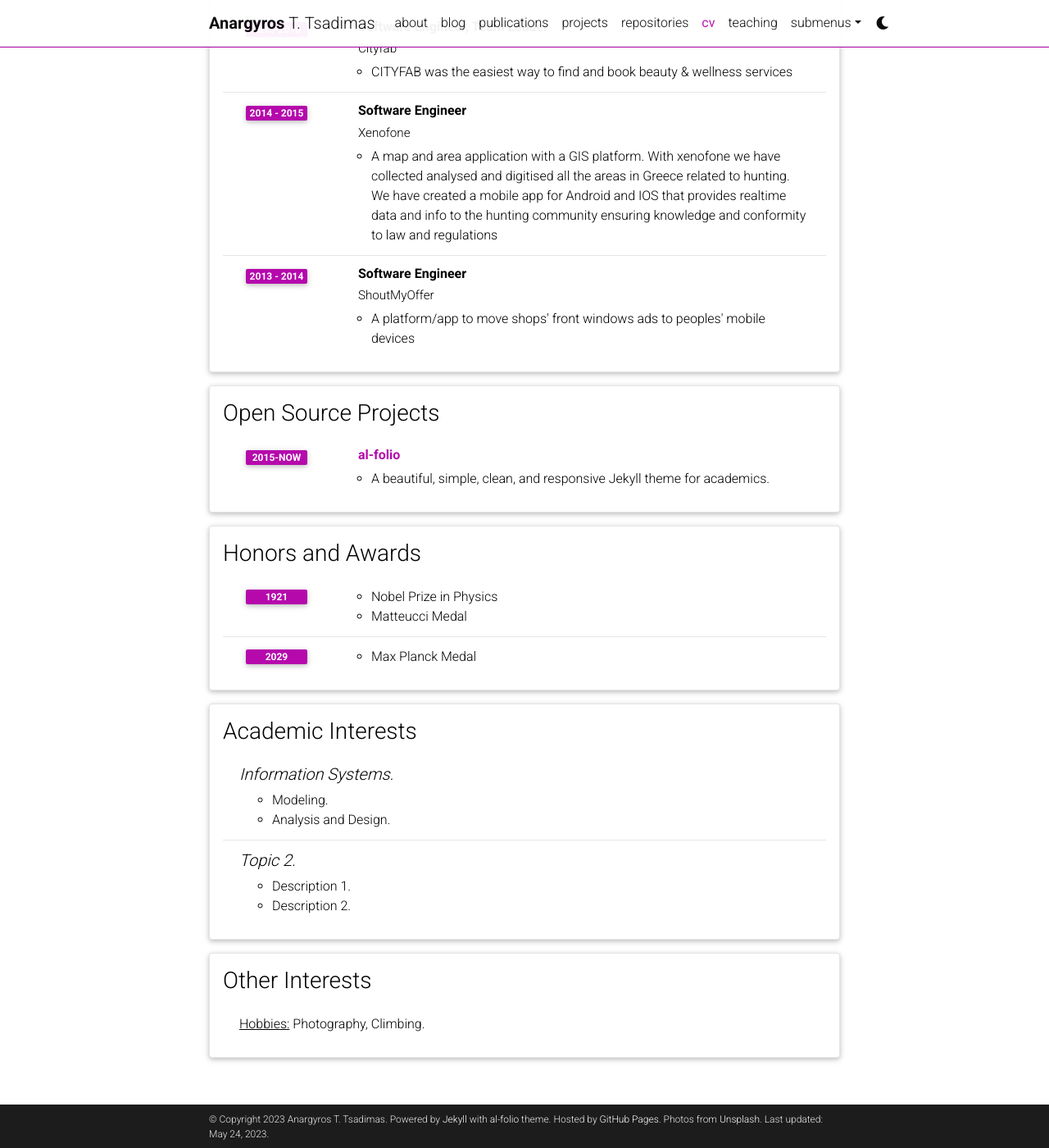
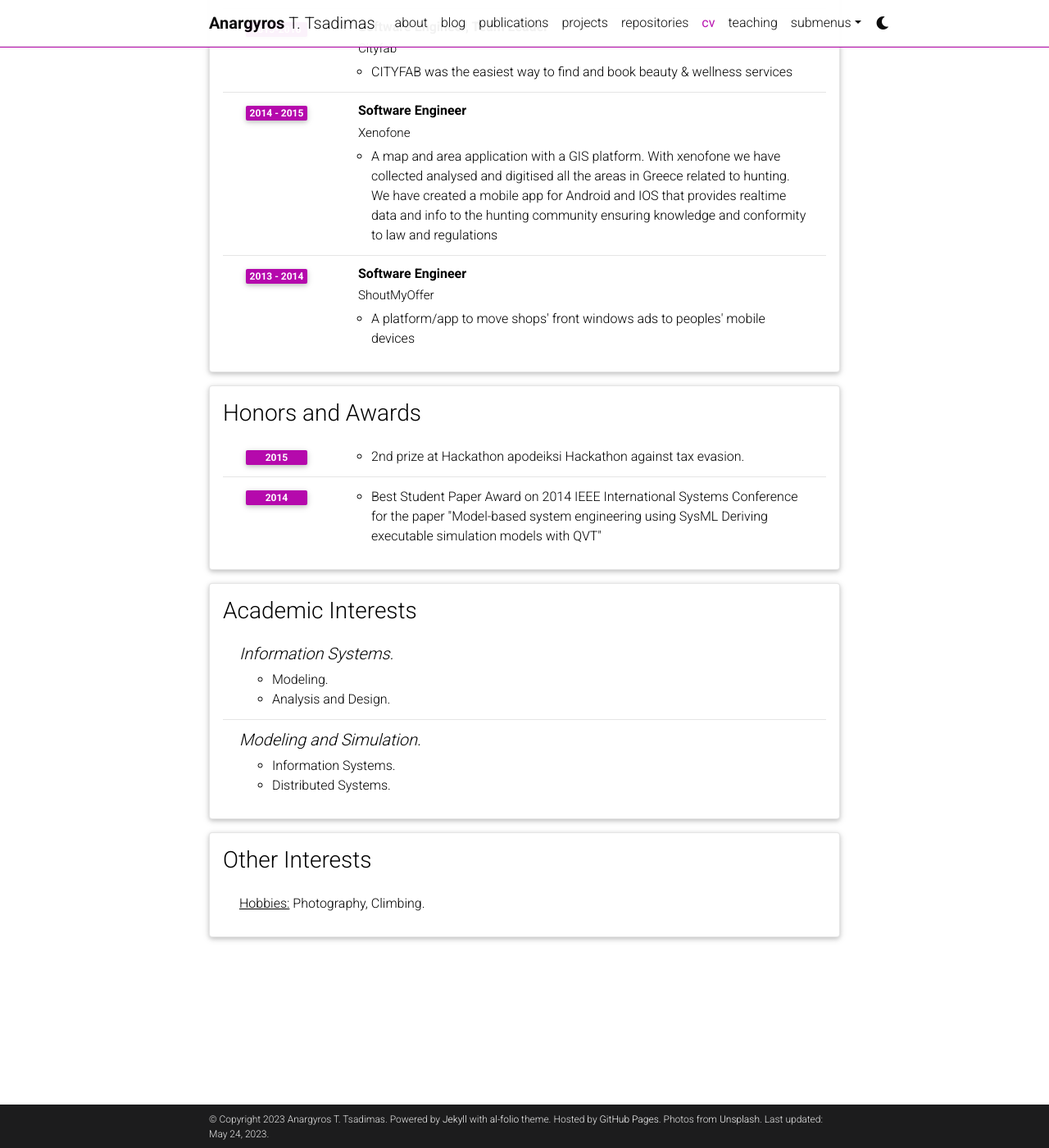
Before and after one commit to tsadimas/tsadimas.github.io, a Jekyll site: the page built from _pages/cv.md, in a window 1280 px wide and 1400 px high, scrolled down 1363 px. Shown: the whole window at 82% size. Built offline with Jekyll 4.4.1, drawn with Linux system fonts in a browser that asks for light colours; comment, search, counter and statistics services are not loaded; a style sheet for code colours, icons or effects is not loaded.

Commit message:
updated bio and cv

```diff
--- a/_data/cv.yml
+++ b/_data/cv.yml
@@ -67,23 +67,22 @@
       description:
         A platform/app to move shops' front windows ads to peoples' mobile devices
 
-- title: Open Source Projects
-  type: time_table
-  contents:
-    - title: <a href="https://github.com/alshedivat/al-folio">al-folio</a>
-      year: 2015-now
-      description: A beautiful, simple, clean, and responsive Jekyll theme for academics.
+# - title: Open Source Projects
+#   type: time_table
+#   contents:
+#     - title: <a href="https://github.com/alshedivat/al-folio">al-folio</a>
+#       year: 2015-now
+#       description: A beautiful, simple, clean, and responsive Jekyll theme for academics.
 
 - title: Honors and Awards
   type: time_table
   contents:
-    - year: 1921
+    - year: 2015
       items:
-        - Nobel Prize in Physics
-        - Matteucci Medal
-    - year: 2029
+        - 2nd prize at Hackathon apodeiksi Hackathon against tax evasion.
+    - year: 2014
       items:
-        - Max Planck Medal
+        - Best Student Paper Award on 2014 IEEE International Systems Conference for the paper "Model-based system engineering using SysML Deriving executable simulation models with QVT"
 
 - title: Academic Interests
   type: nested_list
@@ -92,10 +91,10 @@
       items:
         - Modeling.
         - Analysis and Design.
-    - title: Topic 2.
+    - title: Modeling and Simulation.
       items:
-        - Description 1.
-        - Description 2.
+        - Information Systems.
+        - Distributed Systems.
 
 - title: Other Interests
   type: list
```
Also changed, not shown: _data/repositories.yml (+5 -9 lines), _pages/cv.md (+1 -1 lines), 1 other file.
